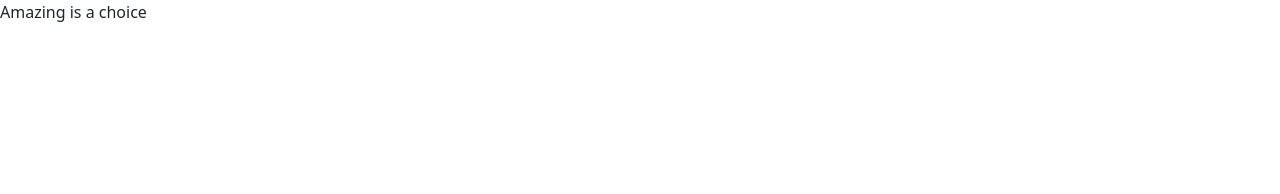
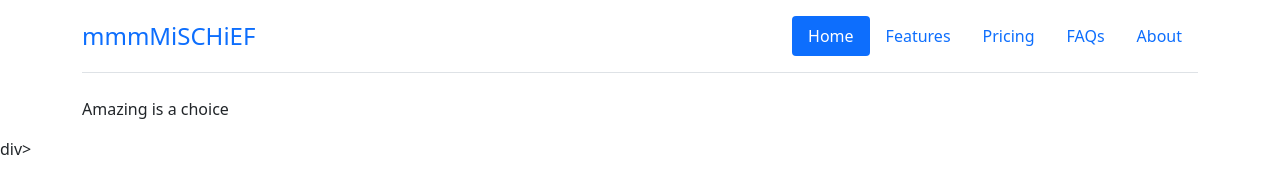
Before and after one commit to mmmMiSCHiEF/mmmMiSCHiEF, a plain HTML site: page index.html in a window 1280 px wide. Drawn offline with nearby package versions, Linux system fonts and the light colour scheme.

Commit message:
Update index.html
add BS header

```diff
--- a/index.html
+++ b/index.html
@@ -16,8 +16,22 @@
   <![endif]-->
 
   <!-- content goes here -->
+  <div class="container">
+    <header class="d-flex flex-wrap justify-content-center py-3 mb-4 border-bottom">
+      <a href="/" class="d-flex align-items-center mb-3 mb-md-0 me-md-auto link-body-emphasis text-decoration-none">
+        <span class="fs-4">mmmMiSCHiEF</span>
+      </a>
+
+      <ul class="nav nav-pills">
+        <li class="nav-item"><a href="#" class="nav-link active" aria-current="page">Home</a></li>
+        <li class="nav-item"><a href="#" class="nav-link">Features</a></li>
+        <li class="nav-item"><a href="#" class="nav-link">Pricing</a></li>
+        <li class="nav-item"><a href="#" class="nav-link">FAQs</a></li>
+        <li class="nav-item"><a href="#" class="nav-link">About</a></li>
+      </ul>
+    </header>
     <p>Amazing is a choice</p>
-
+  </div>div>
   <!-- links to JS go here, unless required in header -->
   <script src="https://cdn.jsdelivr.net/npm/bootstrap@5.1.3/dist/js/bootstrap.bundle.min.js" integrity="sha384-ka7Sk0Gln4gmtz2MlQnikT1wXgYsOg+OMhuP+IlRH9sENBO0LRn5q+8nbTov4+1p" crossorigin="anonymous"></script>
 </body>
```
